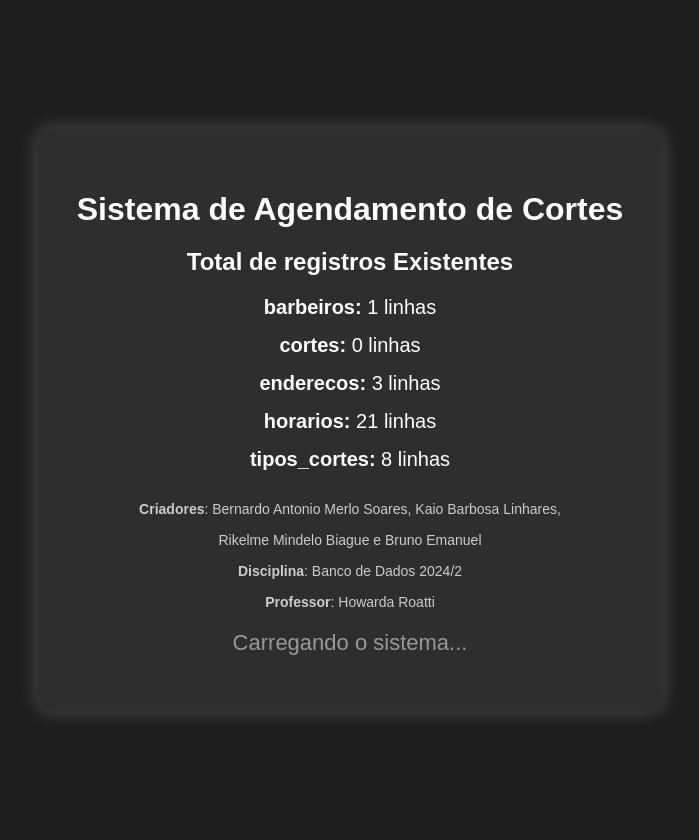
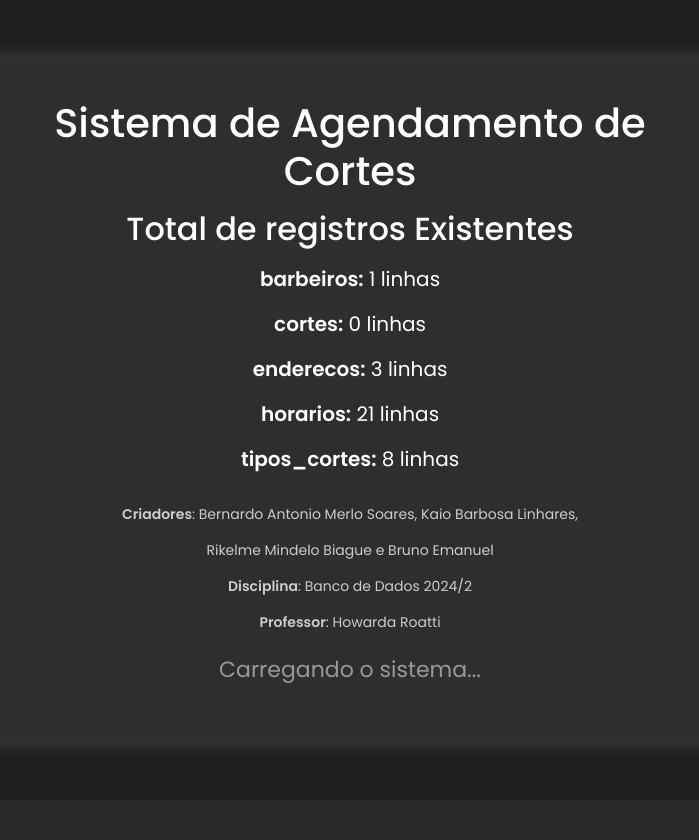
Before and after one commit to bernardomerlo/barbearia, a PHP site: page / in a window 1280 px wide. Shown: the whole page, without its empty margins (290-989 px from the left). After the commit the page ends 683 px from the top, so only its background shows below. Run offline with PHP 8.4, Linux system fonts and the light colour scheme; data comes from the database, SQL or seed files in the repository; data that the repository does not hold is empty.

Commit message:
implementa bootstrap no index e splash screen

```diff
--- a/index.php
+++ b/index.php
@@ -29,17 +29,19 @@
     <meta charset="UTF-8">
     <meta name="viewport" content="width=device-width, initial-scale=1.0">
     <title>Formulário de Agendamento</title>
+    <link href="https://cdn.jsdelivr.net/npm/bootstrap@5.3.0/dist/css/bootstrap.min.css" rel="stylesheet">
+    <link href="https://fonts.googleapis.com/css2?family=Poppins:wght@400;500;600&display=swap" rel="stylesheet">
 
     <style>
         body {
-            font-family: 'Arial', sans-serif;
+            font-family: 'Poppins', sans-serif;
             background-color: #1e1e1e;
             margin: 0;
             padding: 0;
+            min-height: 100vh;
             display: flex;
+            align-items: center;
             justify-content: center;
-            align-items: center;
-            min-height: 100vh;
         }
 
         form {
@@ -142,7 +144,9 @@
 </head>
 
 <body>
-
+    <div class="container">
+        <div class="row justify-content-center">
+            <div class="col-md-8 col-lg-6">
                 <form method="POST" action="agendamento/agendar_corte.php" id="agendamentoForm">
                     <h1>Agendar Corte na Barbearia <?= htmlspecialchars($db->selectOne("SELECT nome FROM barbearias WHERE id = :id", ["id" => $_GET["id"]])->nome) ?></h1>
 
--- a/splash_screen.php
+++ b/splash_screen.php
@@ -1,7 +1,6 @@
 <?php
 
 include_once 'start/init.php';
-
 
 function countRows($db, $tableName)
 {
@@ -26,28 +25,35 @@
 
     <head>
         <meta charset="UTF-8">
+        <meta name="viewport" content="width=device-width, initial-scale=1.0">
         <title>Splash Screen</title>
+
+        <link href="https://cdn.jsdelivr.net/npm/bootstrap@5.3.0/dist/css/bootstrap.min.css" rel="stylesheet">
+        <link href="https://fonts.googleapis.com/css2?family=Poppins:wght@400;500;600&display=swap" rel="stylesheet">
+
         <style>
             body {
-                font-family: 'Arial', sans-serif;
+                font-family: 'Poppins', sans-serif;
                 background-color: #1e1e1e;
                 color: #fff;
                 margin: 0;
-                padding: 20px;
+                padding: 0;
                 display: flex;
                 justify-content: center;
                 align-items: center;
                 height: 100vh;
+                text-align: center;
             }
 
             .splash-container {
-                text-align: center;
+                width: 100%;
                 max-width: 800px;
                 padding: 40px;
                 background-color: #2e2e2e;
                 border-radius: 10px;
                 box-shadow: 0 0 20px rgba(255, 255, 255, 0.2);
             }
+
 
             h1,
             h2,
@@ -99,6 +105,7 @@
     </head>
 
     <body>
+        <div class="d-flex justify-content-center align-items-center vh-100">
             <div class="splash-container">
                 <h1>Sistema de Agendamento de Cortes</h1>
                 <h2>Total de registros Existentes</h2>
@@ -117,6 +124,9 @@
 
                 <p class="loading">Carregando o sistema...</p>
             </div>
+        </div>
+
+        <script src="https://cdn.jsdelivr.net/npm/bootstrap@5.3.0/dist/js/bootstrap.bundle.min.js"></script>
 
         <script>
             setTimeout(function() {
@@ -127,7 +137,7 @@
 
     </html>
 
-
 <?php
     exit();
 }
+?>
```
Also changed, not shown: other parts of index.php (+25 -8 lines). Lines whose indentation alone changed are shown as unchanged.
